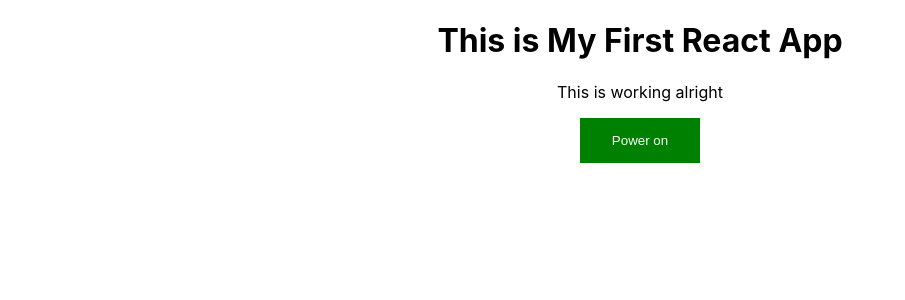
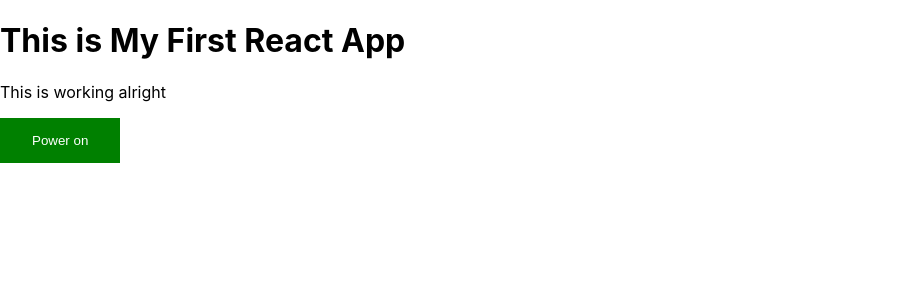
Before and after one commit to futuregit/react-complete-guide, a React app: page / in a window 1280 px wide. Shown: the top 300 px of the page, without its empty margins (0-905 px from the left). Built offline with nearby package versions, Linux system fonts and the light colour scheme.

Commit message:
Changed webpack config file to enable CSS modules

```diff
--- a/config/webpack.config.js
+++ b/config/webpack.config.js
@@ -393,7 +393,8 @@ module.exports = function(webpackEnv) {
               exclude: cssModuleRegex,
               use: getStyleLoaders({
                 importLoaders: 1,
-                sourceMap: isEnvProduction && shouldUseSourceMap,
+                modules: true,
+                localIdentName: '[name]__[local]__[hash:base64:5]'
               }),
               // Don't consider CSS imports dead code even if the
               // containing package claims to have no side effects.
--- a/src/App.js
+++ b/src/App.js
@@ -1,5 +1,5 @@
 import React, { Component } from 'react';
-import './App.css';
+import classes from './App.css';
 import Person from './Person/Person';
 import UserInput from './UserInput/UserInput';
 import UserOutput from './UserOutput/UserOutput';
@@ -95,17 +95,17 @@ deleteNameHandler = (nameIndex) => {
     }
 
     // let classes = ['red', 'bold'].join(' ');
-    const classes =[];
+    const assignedClasses =[];
     if(this.state.persons.length <= 2){
-      classes.push('red');
+      assignedClasses.push(classes.red);
     }
     if(this.state.persons.length <= 1){
-      classes.push('bold');
+      assignedClasses.push(classes.bold);
     }
     return (
-      <div className="App">
+      <div className={classes.App}>
         <h1>This is My First React App</h1>
-        <p className={classes.join(' ')}>This is working alright</p>
+        <p className={assignedClasses.join(' ')}>This is working alright</p>
           <button
             style={style}
             onClick={this.toggleHandler}>Power on</button>
```
